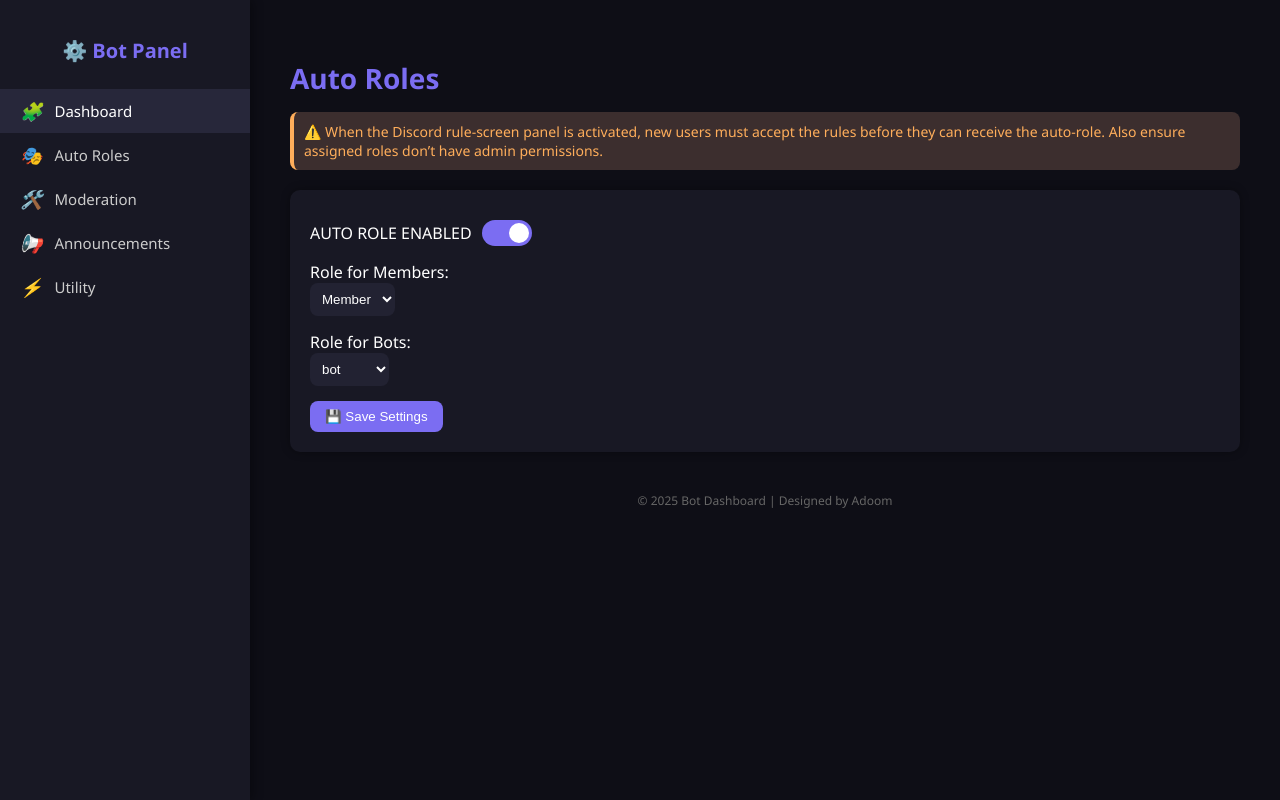
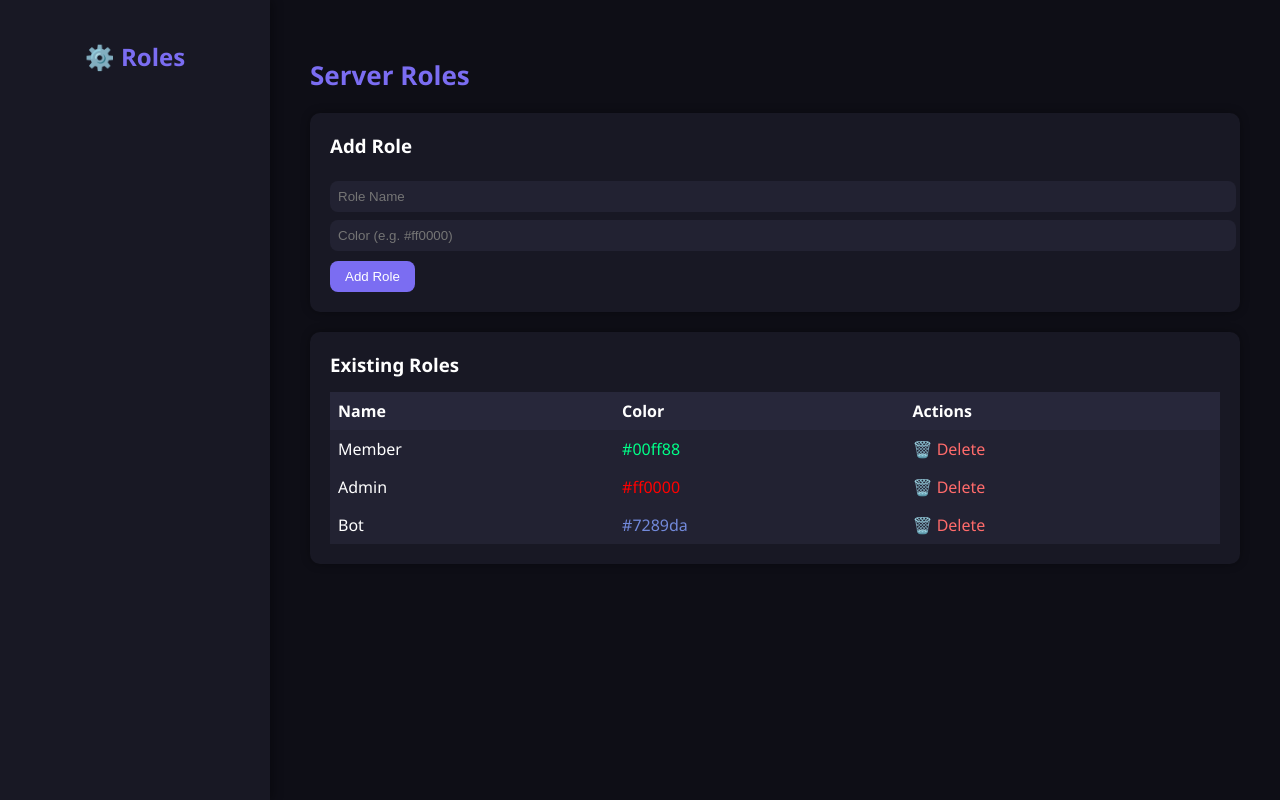
Before and after one commit to 3llam123/bot-control, a plain HTML site: page discordbot.html in a window 1280 px wide. Drawn offline with Linux system fonts and the light colour scheme.

Commit message:
Update discordbot.html

```diff
--- a/discordbot.html
+++ b/discordbot.html
@@ -1,66 +1,31 @@
 <!DOCTYPE html>
 <html lang="en">
 <head>
-  <meta charset="UTF-8" />
-  <meta name="viewport" content="width=device-width, initial-scale=1.0" />
-  <title>Bot Control Dashboard</title>
+  <meta charset="UTF-8">
+  <meta name="viewport" content="width=device-width, initial-scale=1.0">
+  <title>Roles Dashboard</title>
   <style>
     body {
-      margin: 0;
-      font-family: "Segoe UI", sans-serif;
       background-color: #0e0e16;
       color: #fff;
+      font-family: "Segoe UI", sans-serif;
+      margin: 0;
       display: flex;
       height: 100vh;
-      overflow: hidden;
     }
 
-    /* Sidebar */
     .sidebar {
-      width: 250px;
+      width: 230px;
       background-color: #181824;
-      display: flex;
-      flex-direction: column;
-      padding: 20px 0;
+      padding: 20px;
       box-shadow: 3px 0 10px #0005;
     }
 
     .sidebar h2 {
+      color: #7b6df2;
       text-align: center;
-      font-size: 20px;
-      margin-bottom: 25px;
-      color: #7b6df2;
     }
 
-    .sidebar ul {
-      list-style: none;
-      padding: 0;
-      margin: 0;
-      flex: 1;
-    }
-
-    .sidebar ul li {
-      display: flex;
-      align-items: center;
-      padding: 10px 20px;
-      color: #ccc;
-      cursor: pointer;
-      transition: 0.2s;
-      font-size: 15px;
-    }
-
-    .sidebar ul li:hover,
-    .sidebar ul li.active {
-      background-color: #27273a;
-      color: #fff;
-    }
-
-    .sidebar ul li i {
-      margin-right: 12px;
-      font-size: 18px;
-    }
-
-    /* Main content */
     .main {
       flex: 1;
       padding: 40px;
@@ -69,174 +34,134 @@
 
     h1 {
       color: #7b6df2;
-      font-size: 28px;
-      margin-bottom: 15px;
+      font-size: 26px;
+      margin-bottom: 20px;
     }
 
-    .warning {
-      background-color: #3c2e2e;
-      color: #ffae5b;
-      padding: 10px;
-      border-radius: 8px;
-      margin-bottom: 20px;
-      font-size: 14px;
-      border-left: 4px solid #ffae5b;
-    }
-
-    /* Module Card */
     .card {
       background-color: #181824;
       padding: 20px;
       border-radius: 10px;
       box-shadow: 0 0 10px #0005;
-      margin-bottom: 25px;
+      margin-bottom: 20px;
     }
 
     .card h3 {
-      margin-top: 0;
-      color: #7b6df2;
+      margin: 0 0 15px;
     }
 
-    /* Toggle Switch */
-    .toggle {
-      position: relative;
-      width: 50px;
-      height: 26px;
+    input, select {
+      background-color: #222232;
+      color: white;
+      border: none;
+      border-radius: 8px;
+      padding: 8px;
+      width: 100%;
+      margin-top: 8px;
     }
 
-    .toggle input {
-      display: none;
-    }
-
-    .slider {
-      position: absolute;
-      cursor: pointer;
-      top: 0;
-      left: 0;
-      right: 0;
-      bottom: 0;
-      background-color: #444;
-      border-radius: 26px;
-      transition: 0.3s;
-    }
-
-    .slider:before {
-      content: "";
-      position: absolute;
-      height: 20px;
-      width: 20px;
-      left: 3px;
-      bottom: 3px;
-      background-color: white;
-      border-radius: 50%;
-      transition: 0.3s;
-    }
-
-    input:checked + .slider {
-      background-color: #7b6df2;
-    }
-
-    input:checked + .slider:before {
-      transform: translateX(24px);
-    }
-
-    /* Button */
     .btn {
       background-color: #7b6df2;
-      color: #fff;
+      color: white;
       border: none;
       padding: 8px 15px;
       border-radius: 8px;
       cursor: pointer;
       transition: 0.2s;
+      margin-top: 10px;
     }
 
     .btn:hover {
       background-color: #695de0;
     }
 
-    .footer {
-      color: #666;
-      text-align: center;
-      font-size: 12px;
-      margin-top: 40px;
+    table {
+      width: 100%;
+      border-collapse: collapse;
+      margin-top: 15px;
     }
 
-    /* Input Row */
-    .input-row {
-      display: flex;
-      align-items: center;
-      gap: 10px;
-      margin-top: 10px;
+    th, td {
+      text-align: left;
+      padding: 8px;
+      background-color: #222232;
     }
 
-    select, input {
-      background-color: #222232;
-      border: none;
-      border-radius: 8px;
-      color: white;
-      padding: 8px;
+    th {
+      background-color: #27273a;
+    }
+
+    .delete {
+      color: #ff6b6b;
+      cursor: pointer;
     }
   </style>
 </head>
 <body>
+
   <div class="sidebar">
-    <h2>⚙️ Bot Panel</h2>
-    <ul>
-      <li class="active"><i>🧩</i> Dashboard</li>
-      <li><i>🎭</i> Auto Roles</li>
-      <li><i>🛠️</i> Moderation</li>
-      <li><i>📢</i> Announcements</li>
-      <li><i>⚡</i> Utility</li>
-    </ul>
+    <h2>⚙️ Roles</h2>
   </div>
 
   <div class="main">
-    <h1>Auto Roles</h1>
-    <div class="warning">
-      ⚠️ When the Discord rule-screen panel is activated, new users must accept the rules before they can receive the auto-role.
-      Also ensure assigned roles don’t have admin permissions.
+    <h1>Server Roles</h1>
+
+    <div class="card">
+      <h3>Add Role</h3>
+      <input id="roleName" placeholder="Role Name">
+      <input id="roleColor" placeholder="Color (e.g. #ff0000)">
+      <button class="btn" onclick="addRole()">Add Role</button>
     </div>
 
     <div class="card">
-      <div class="input-row">
-        <label>AUTO ROLE ENABLED</label>
-        <label class="toggle">
-          <input type="checkbox" id="toggleAutoRole" checked />
-          <span class="slider"></span>
-        </label>
-      </div>
-
-      <div style="margin-top: 15px;">
-        <label>Role for Members:</label><br />
-        <select id="memberRole">
-          <option>Member</option>
-          <option>Verified</option>
-          <option>Player</option>
-        </select>
-      </div>
-
-      <div style="margin-top: 15px;">
-        <label>Role for Bots:</label><br />
-        <select id="botRole">
-          <option>bot</option>
-          <option>system</option>
-        </select>
-      </div>
-
-      <button class="btn" style="margin-top: 15px;" onclick="saveSettings()">💾 Save Settings</button>
+      <h3>Existing Roles</h3>
+      <table id="rolesTable">
+        <thead>
+          <tr><th>Name</th><th>Color</th><th>Actions</th></tr>
+        </thead>
+        <tbody></tbody>
+      </table>
     </div>
-
-    <div class="footer">© 2025 Bot Dashboard | Designed by Adoom</div>
   </div>
 
   <script>
-    function saveSettings() {
-      const autoRole = document.getElementById('toggleAutoRole').checked;
-      const member = document.getElementById('memberRole').value;
-      const bot = document.getElementById('botRole').value;
-      alert(`✅ Saved!\nAuto Role: ${autoRole ? 'Enabled' : 'Disabled'}\nMember Role: ${member}\nBot Role: ${bot}`);
+    // Mock data (later this will come from database.json)
+    let roles = [
+      { name: "Member", color: "#00ff88" },
+      { name: "Admin", color: "#ff0000" },
+      { name: "Bot", color: "#7289da" }
+    ];
+
+    function renderRoles() {
+      const tbody = document.querySelector("#rolesTable tbody");
+      tbody.innerHTML = "";
+      roles.forEach((role, index) => {
+        const row = document.createElement("tr");
+        row.innerHTML = `
+          <td>${role.name}</td>
+          <td><span style="color:${role.color}">${role.color}</span></td>
+          <td><span class="delete" onclick="deleteRole(${index})">🗑️ Delete</span></td>
+        `;
+        tbody.appendChild(row);
+      });
     }
+
+    function addRole() {
+      const name = document.getElementById("roleName").value.trim();
+      const color = document.getElementById("roleColor").value.trim() || "#ffffff";
+      if (!name) return alert("Please enter a role name!");
+      roles.push({ name, color });
+      renderRoles();
+      document.getElementById("roleName").value = "";
+      document.getElementById("roleColor").value = "";
+    }
+
+    function deleteRole(index) {
+      roles.splice(index, 1);
+      renderRoles();
+    }
+
+    renderRoles();
   </script>
 </body>
 </html>
```
